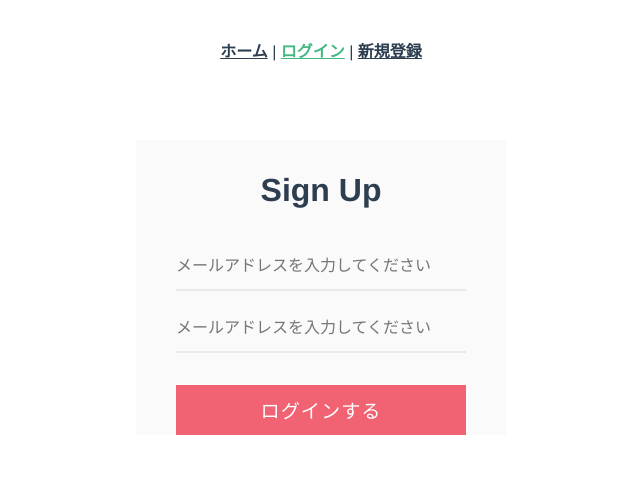
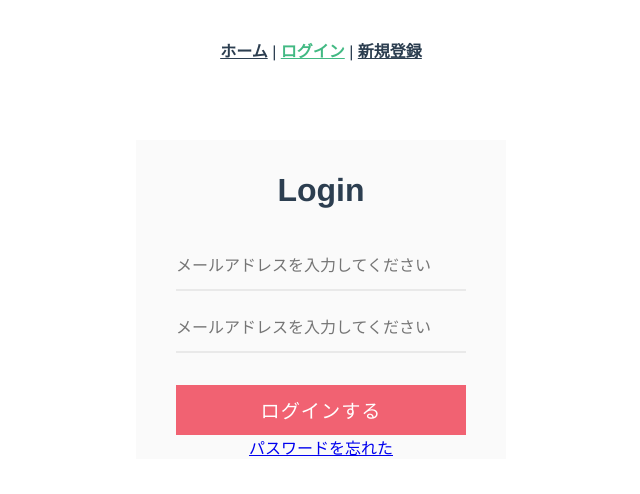
Before and after one commit to sakurakotubaki/vue-myapp, a Vue app: page /login in a window 1280 px wide. Shown: the top 494 px of the page, without its empty margins (319-959 px from the left). Built offline with nearby package versions, Linux system fonts and the light colour scheme; no server answers.

Commit message:
if文でリダイレクトをやってみる?

```diff
--- a/src/views/Login.vue
+++ b/src/views/Login.vue
@@ -1,7 +1,7 @@
 <template>
   <div class="about">
     <div class="form-wrapper">
-      <h1>Sign Up</h1>
+      <h1>Login</h1>
       <form @submit.prevent="signIn">
         <div class="form-item">
           <input type="email" autocomplete="email" v-model="email" name="email" required="required" placeholder="メールアドレスを入力してください" />
@@ -12,6 +12,9 @@
         <div class="button-panel">
           <button type="submit" class="button">ログインする</button>
         </div>
+        <span class="forgot">
+          <router-link to="/">パスワードを忘れた</router-link>
+        </span>
       </form>
     </div>
   </div>
@@ -34,8 +37,8 @@ export default {
     async signIn() {
       console.log("ログインしました");
       try {
-        let signWith = await signInWithEmailAndPassword(auth, this.email, this.password);
-        if (signWith) {
+        await signInWithEmailAndPassword(auth, this.email, this.password);
+        if (this.signInWithEmailAndPassword) {
           // マイページへリダイレクト
           await this.$router.push("/mypage");
         } else {
```
